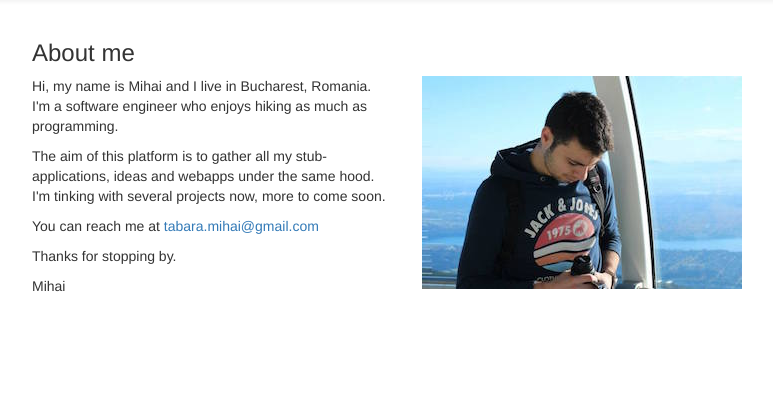
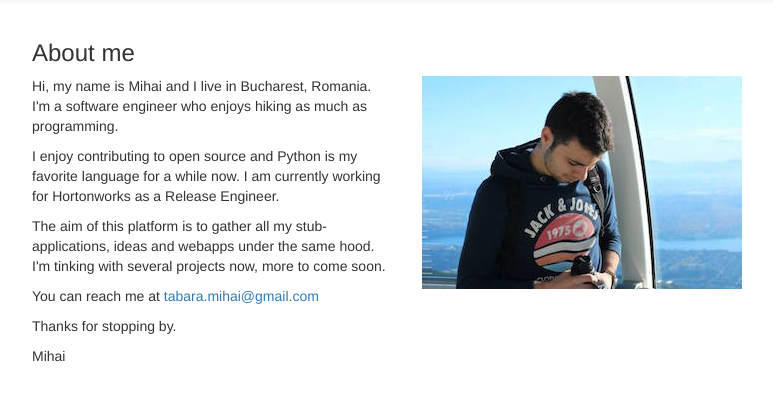
Before and after one commit to MihaiTabara/aboutme, a Flask app: page /aboutme in a window 1280 px wide. Shown: the part 52-453 px from the top of the page, without its empty margins (38-811 px from the left). Run offline with Flask 2, Linux system fonts and the light colour scheme; some libraries are stand-ins or nearby versions.

Commit message:
Update aboutme.html page with some brief info.

```diff
--- a/application/templates/aboutme.html
+++ b/application/templates/aboutme.html
@@ -14,6 +14,11 @@
             <p>
             Hi, my name is Mihai and I live in Bucharest, Romania. I'm a software
             engineer who enjoys hiking as much as programming.
+            </p>
+
+            <p>I enjoy contributing to open source and Python is my favorite
+            language for a while now. I am currently working for Hortonworks
+            as a Release Engineer.
             </p>
 
             <p>The aim of this platform is to gather all my stub-applications, ideas
```
